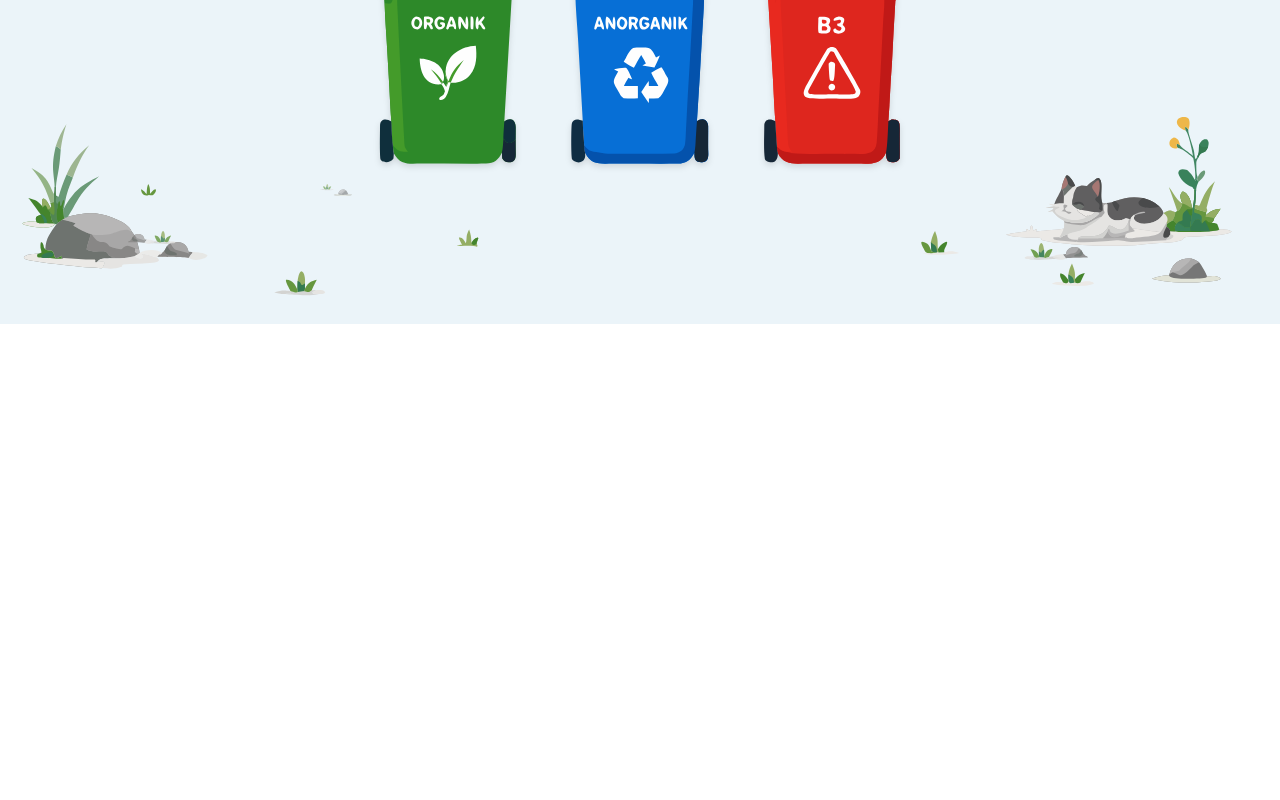
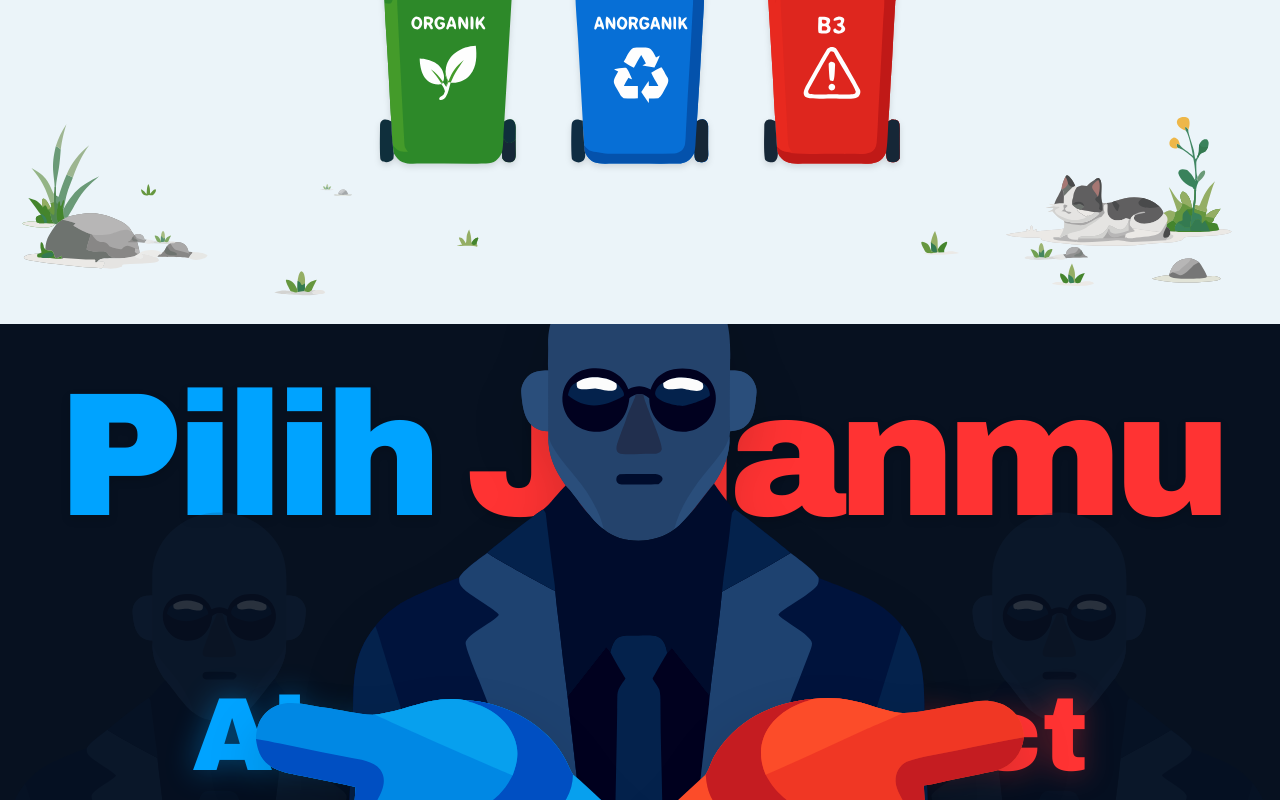
Before and after one commit to Thoriqfm/BisaPilah-ByFest26, a Next.js app: page / in a window 1280 px wide. Shown: the part 1420-2220 px from the top of the page. Before the commit the page ends 1744 px from the top, so only its background shows below. Built offline with nearby package versions, Linux system fonts and the light colour scheme; a web font is replaced by a local one.

Commit message:
fix: fixing games

```diff
--- a/src/app/page.tsx
+++ b/src/app/page.tsx
@@ -4,6 +4,7 @@ import { useState } from "react";
 import SplashScreen from "../components/ui/SplashScreen";
 import HeroSection from "../components/sections/HeroSection";
 import GameSection from "../components/sections/GameSection";
+import ChoiceSection from "@/components/sections/ChoiceSection";
 export default function Home() {
     const [splashDone, setSplashDone] = useState(false);
 
@@ -16,6 +17,7 @@ export default function Home() {
             <main className="overflow-x-hidden">
                 <HeroSection />
                 <GameSection />
+                <ChoiceSection />
             </main>
         </>
     );
```
